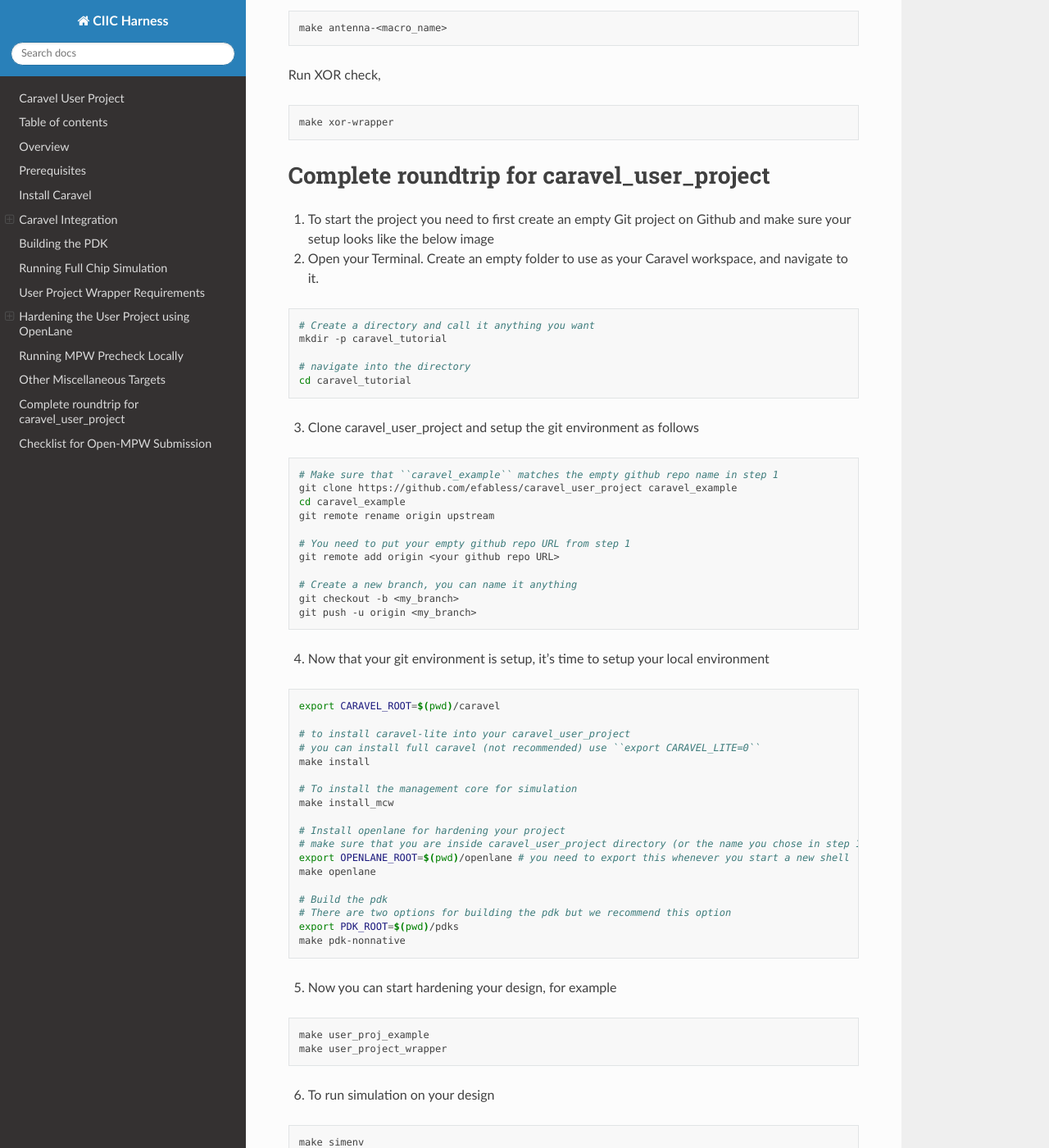
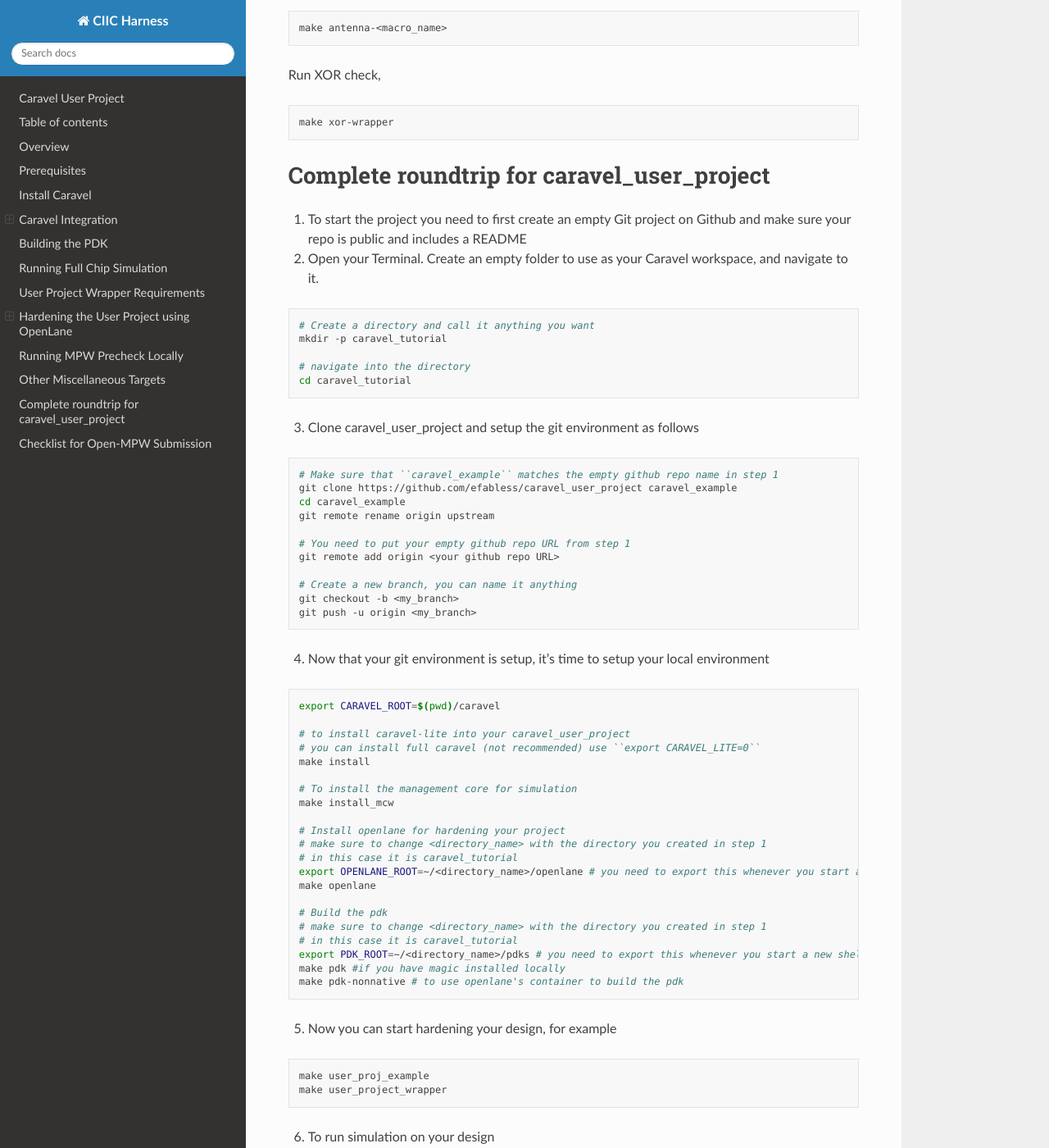
Before and after one commit to efabless/caravel_user_project, a Sphinx documentation site: the page built from docs/source/index.rst, in a window 1280 px wide and 1400 px high, scrolled down 8598 px. Shown: the whole window at 82% size. Built offline with Sphinx 7.4.7 and the Read the Docs theme 2.0.0, drawn with Linux system fonts in a browser that asks for light colours.

Commit message:
Update index.rst

```diff
--- a/docs/source/index.rst
+++ b/docs/source/index.rst
@@ -447,7 +447,7 @@ Run XOR check,
 Complete roundtrip for caravel_user_project
 ===========================================
 
-1. To start the project you need to first create an empty Git project on Github and make sure your setup looks like the below image
+1. To start the project you need to first create an empty Git project on Github and make sure your repo is public and includes a README
 
 2. Open your Terminal. Create an empty folder to use as your Caravel workspace, and navigate to it.
 
@@ -489,14 +489,17 @@ Complete roundtrip for caravel_user_project
 	make install_mcw
 
 	# Install openlane for hardening your project
-	# make sure that you are inside caravel_user_project directory (or the name you chose in step 1)
-	export OPENLANE_ROOT=$(pwd)/openlane # you need to export this whenever you start a new shell
+	# make sure to change <directory_name> with the directory you created in step 1
+	# in this case it is caravel_tutorial
+	export OPENLANE_ROOT=~/<directory_name>/openlane # you need to export this whenever you start a new shell
 	make openlane
 
 	# Build the pdk
-	# There are two options for building the pdk but we recommend this option
-	export PDK_ROOT=$(pwd)/pdks
-	make pdk-nonnative
+	# make sure to change <directory_name> with the directory you created in step 1
+	# in this case it is caravel_tutorial
+	export PDK_ROOT=~/<directory_name>/pdks # you need to export this whenever you start a new shell
+	make pdk #if you have magic installed locally
+	make pdk-nonnative # to use openlane's container to build the pdk
 
 5. Now you can start hardening your design, for example
 
```
